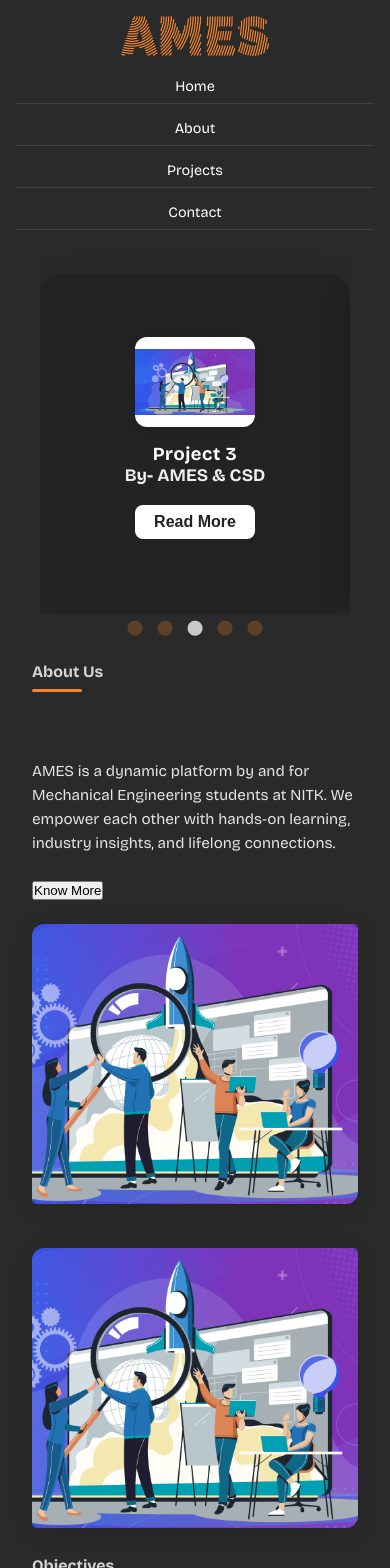
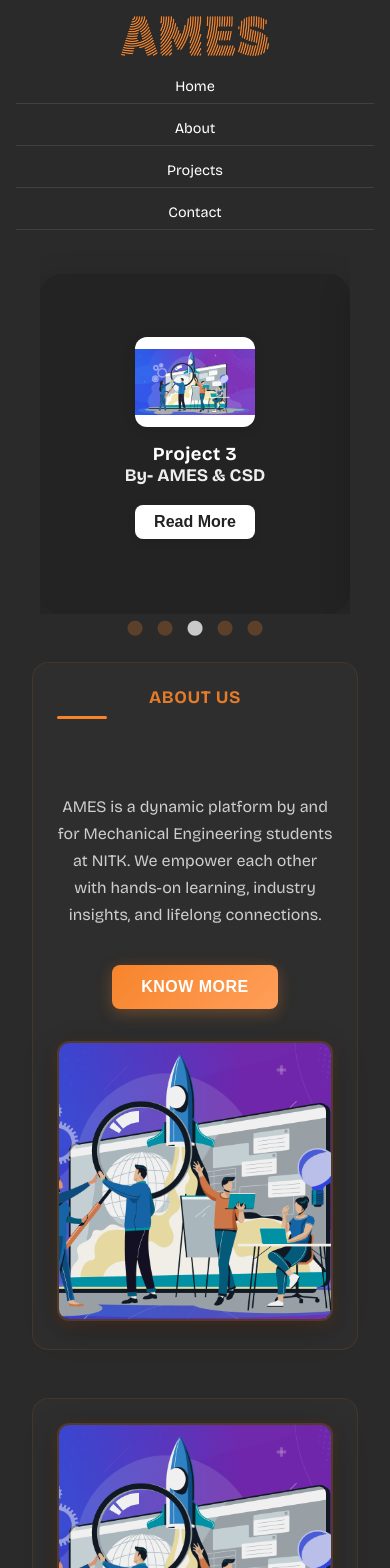
Before and after one commit to adarshs14193/AMES-WEB, a React (Create React App) app: page /projects in a window 390 px wide. Shown: the top 1568 px of the page. Built offline with nearby package versions, Linux system fonts and the light colour scheme.

Commit message:
feat(projects): replace About Us and Objectives with About-page layout and styles; keep Featured Events commented

```diff
--- a/src/components/ProjectsSection.css
+++ b/src/components/ProjectsSection.css
@@ -87,85 +87,172 @@
   display: flex;
   align-items: center;
   justify-content: space-between;
-  gap: 2.5rem;
-  margin: 2rem 0 2.5rem 0;
+  gap: 3rem;
+  margin: 3rem 0 4rem 0;
+  padding: 2rem;
+  background: rgba(255, 255, 255, 0.02);
+  border-radius: 16px;
+  border: 1px solid rgba(247, 132, 43, 0.1);
 }
+
 .projects-section .about-text,
 .projects-section .about-text2 {
   flex: 1;
   text-align: left;
-  max-width: 540px;
+  max-width: 520px;
 }
+
 .projects-section .about-us-label {
-  font-size: 1rem;
-  color: #fff;
-  opacity: 0.8;
+  font-size: 1.1rem;
+  color: #f7842b;
+  opacity: 0.9;
   margin-bottom: 0.5rem;
   font-weight: 600;
   display: block;
+  text-transform: uppercase;
+  letter-spacing: 0.5px;
 }
+
 .projects-section .about-title {
-  font-size: 2.3rem;
+  font-size: 2.4rem;
   font-weight: 700;
-  margin-bottom: 1rem;
+  margin-bottom: 1.2rem;
   line-height: 1.2;
   color: #fff;
+  background: linear-gradient(135deg, #fff 0%, #f0f0f0 100%);
+  -webkit-background-clip: text;
+  -webkit-text-fill-color: transparent;
+  background-clip: text;
 }
+
 .projects-section .about-desc {
-  font-size: 1.08rem;
-  margin-bottom: 1.5rem;
-  opacity: 0.88;
-  line-height: 1.6;
-  color: #fff;
+  font-size: 1.1rem;
+  margin-bottom: 1.8rem;
+  opacity: 0.9;
+  line-height: 1.7;
+  color: #e0e0e0;
 }
+
 .projects-section .about-image img,
 .projects-section .about-image2 img {
   max-width: none;
-  min-width: 540px;
-  height: 320px;
-  border-radius: 5px;
+  min-width: 480px;
+  height: 300px;
+  border-radius: 12px;
   object-fit: cover;
-  box-shadow: 0 4px 24px rgba(0,0,0,0.12);
-  border-top-left-radius: 12px;
-  border-bottom-right-radius: 12px;
+  box-shadow: 0 8px 32px rgba(0,0,0,0.3), 0 4px 16px rgba(247,132,43,0.2);
+  border: 2px solid rgba(247, 132, 43, 0.2);
+  transition: all 0.3s ease;
+  filter: brightness(0.9) contrast(1.1);
 }
+
+.projects-section .about-image img:hover,
+.projects-section .about-image2 img:hover {
+  transform: translateY(-5px) scale(1.02);
+  box-shadow: 0 12px 40px rgba(0,0,0,0.4), 0 6px 20px rgba(247,132,43,0.3);
+  border-color: rgba(247, 132, 43, 0.4);
+  filter: brightness(1) contrast(1.05);
+}
+
 .projects-section .about-image2 img {
   width: calc(100% - 40px);
   margin-right: 40px;
 }
+
 .projects-section .about-text ul {
-  padding-left: 1.2rem;
+  padding-left: 1.4rem;
   margin: 0;
-  opacity: 0.88;
-  font-size: 1.08rem;
-  line-height: 1.6;
+  opacity: 0.9;
+  font-size: 1.1rem;
+  line-height: 1.7;
 }
+
 .projects-section .about-text ul li {
-  margin-bottom: 0.5rem;
+  margin-bottom: 0.8rem;
+  position: relative;
+}
+
+.projects-section .about-text ul li::before {
+  content: '▸';
+  color: #f7842b;
+  font-weight: bold;
+  position: absolute;
+  left: -1.2rem;
+  top: 0;
+}
+
+.projects-section .about-btn {
+  background: linear-gradient(135deg, #f7842b 0%, #ff9f5a 100%);
+  color: #fff;
+  border: none;
+  padding: 0.8rem 1.8rem;
+  border-radius: 8px;
+  font-size: 1rem;
+  cursor: pointer;
+  font-weight: 600;
+  transition: all 0.3s ease;
+  margin-top: 0.5rem;
+  box-shadow: 0 4px 16px rgba(247,132,43,0.3);
+  text-transform: uppercase;
+  letter-spacing: 0.5px;
+}
+
+.projects-section .about-btn:hover {
+  background: linear-gradient(135deg, #e6731a 0%, #f7842b 100%);
+  transform: translateY(-2px);
+  box-shadow: 0 6px 20px rgba(247,132,43,0.4);
 }
 
 @media (max-width: 1024px) {
+  .projects-section .about-content-wrapper {
+    padding: 1.5rem;
+    gap: 2rem;
+  }
+
   .projects-section .about-image img,
   .projects-section .about-image2 img {
     min-width: 0;
     width: 100%;
     height: 280px;
   }
+
+  .projects-section .about-title {
+    font-size: 2.1rem;
+  }
 }
+
 @media (max-width: 768px) {
   .projects-section .about-content-wrapper {
     flex-direction: column;
-    gap: 1.5rem;
+    gap: 2rem;
+    padding: 1.5rem;
+    margin: 2rem 0 3rem 0;
   }
+
   .projects-section .about-content-wrapper:nth-child(2) {
     flex-direction: column-reverse;
   }
+
   .projects-section .about-title {
-    font-size: 1.8rem;
+    font-size: 2rem;
+    text-align: center;
   }
+
   .projects-section .about-desc,
   .projects-section .about-text ul {
-    font-size: 0.95rem;
+    font-size: 1rem;
+    text-align: center;
+  }
+
+  .projects-section .about-text,
+  .projects-section .about-text2 {
+    text-align: center;
+    max-width: 100%;
+  }
+
+  .projects-section .about-image2 img {
+    margin-right: 0;
+    width: 100%;
   }
 }
 
@@ -613,3 +700,19 @@
     padding: 3rem 5%;
   }
 }
+.about-btn {
+  background: #f7842b;
+  color: #fff;
+  border: none;
+  padding: 0.7rem 1.5rem;
+  border-radius: 6px;
+  font-size: 1rem;
+  cursor: pointer;
+  font-weight: 500;
+  transition: background 0.2s;
+  margin-top: 0.5rem;
+}
+
+.about-btn:hover {
+  background: #d96c1a;
+}
--- a/src/components/ProjectsSection.js
+++ b/src/components/ProjectsSection.js
@@ -65,13 +65,13 @@
             <button className="about-btn">Know More</button>
           </div>
           <div className="about-image">
-            <img src="/pro.png" alt="Graduation" />
+            <img src="/pro.png" alt="AMES Organization" />
           </div>
         </div>
 
         <div className={`about-content-wrapper${fadeRefs.current[3] && fadeRefs.current[3].classList && fadeRefs.current[3].classList.contains('fade-up') ? ' fade-up' : ''}`} ref={el => fadeRefs.current[3] = el}>
           <div className="about-image2">
-            <img src="/pro.png" alt="Classroom" />
+            <img src="/pro.png" alt="Department Overview" />
           </div>
           <div className="about-text2">
             <span className="about-us-label">Objectives</span>
```
